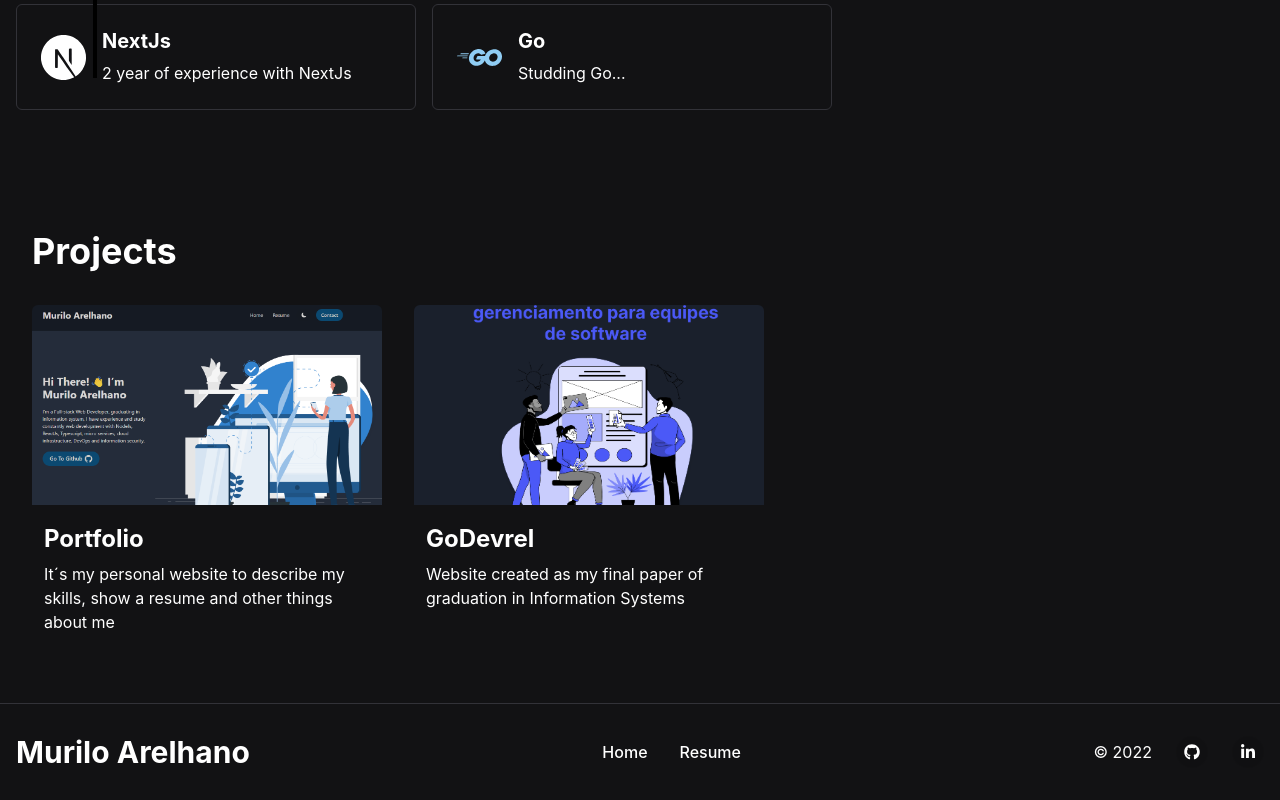
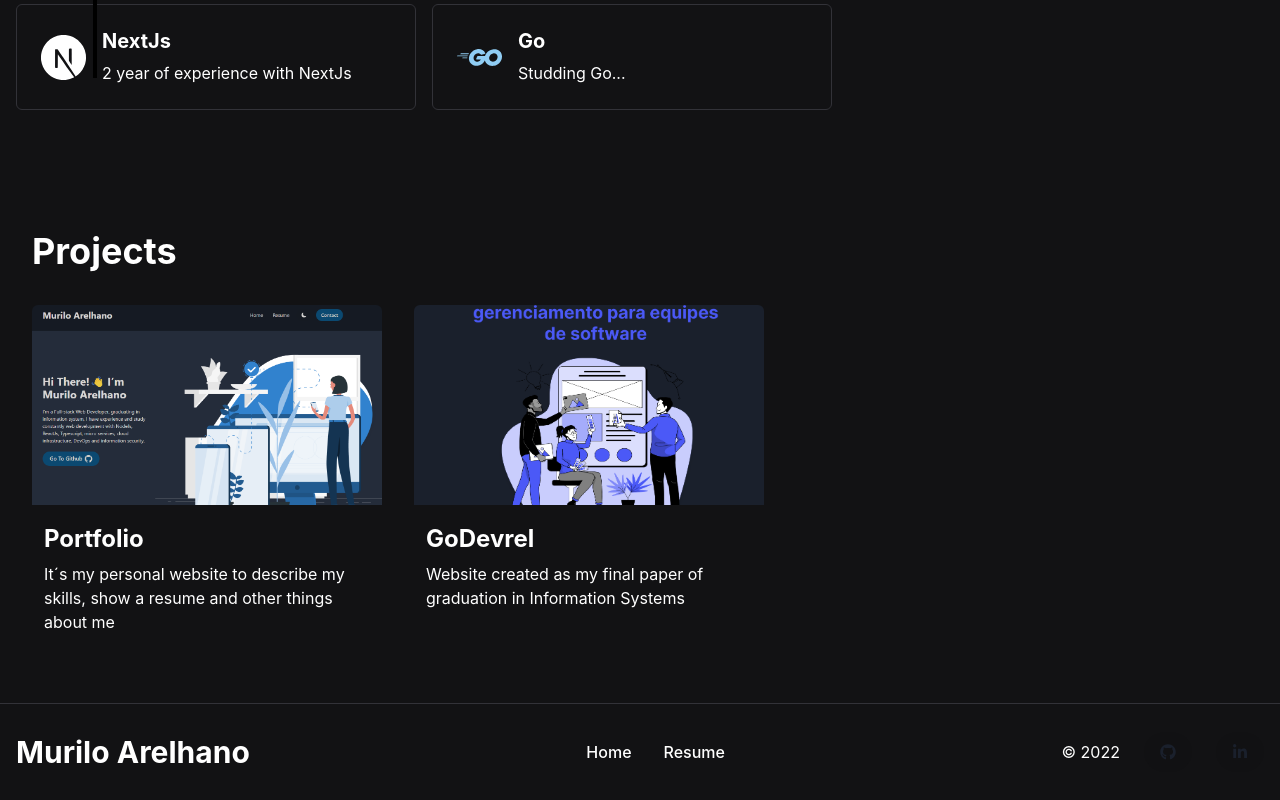
Before and after one commit to muriloarelhano/portfolio-old, a Next.js app: page / in a window 1280 px wide. Shown: the part 722-1522 px from the top of the page. Built offline with nearby package versions, Linux system fonts and the light colour scheme.

Commit message:
update packages

```diff
--- a/src/components/Footer.tsx
+++ b/src/components/Footer.tsx
@@ -1,5 +1,6 @@
 import {
   Box,
+  Button,
   chakra,
   Container,
   Heading,
@@ -22,31 +23,26 @@
   href: string;
 }) => {
   return (
-    <chakra.button
-      bg={useColorModeValue("blackAlpha.100", "whiteAlpha.100")}
-      rounded={"full"}
-      w={8}
-      h={8}
-      cursor={"pointer"}
+    <Button
       as={"a"}
       href={href}
-      display={"inline-flex"}
-      alignItems={"center"}
-      justifyContent={"center"}
+      rounded={"full"}
       transition={"background 0.3s ease"}
-      _hover={{
-        bg: useColorModeValue("blackAlpha.200", "whiteAlpha.200"),
-      }}
+      bg={useColorModeValue("blackAlpha.100", "whiteAlpha.100")}
     >
       <VisuallyHidden>{label}</VisuallyHidden>
       {children}
-    </chakra.button>
+    </Button>
   );
 };
 
 export default function Footer() {
   return (
-    <Box borderTopWidth={"0.25px"} borderStyle={"solid"} borderColor={"#323238"}>
+    <Box
+      borderTopWidth={"0.25px"}
+      borderStyle={"solid"}
+      borderColor={"#323238"}
+    >
       <Container
         as={Stack}
         maxW={"container.xl"}
```
Also changed, not shown: package.json (+9 -9 lines), 1 other file (tests, documents, lock files or other folders).
